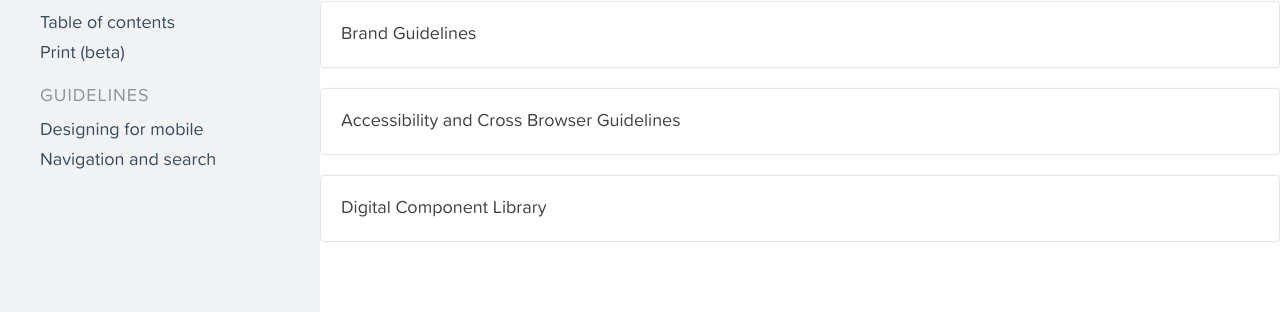
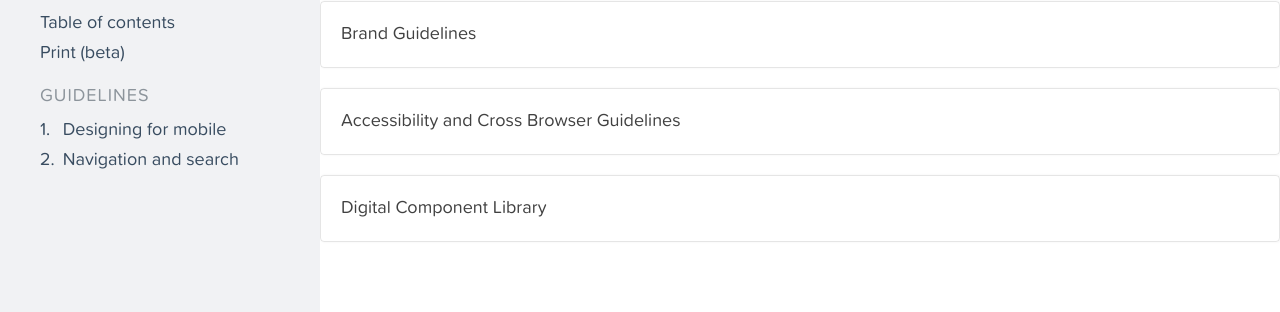
Before and after one commit to webcredible/best-practice, a Jekyll site: the page built from index.markdown, in a window 1280 px wide. Shown: the part 218-530 px from the top of the page. Built offline with Jekyll 4.4.1, drawn with Linux system fonts in a browser that asks for light colours.

Commit message:
Numbering for guidelines in sidebar

```diff
--- a/_includes/sidebar.html
+++ b/_includes/sidebar.html
@@ -16,12 +16,15 @@
 
   <h6>Guidelines</h6>
 
-  {% for my_page in site.guidelines %}
+  <div class="nav-list nav-list--guidelines">
+  {% assign guidelines = site.guidelines | sort: 'position' %}
+  {% for my_page in guidelines %}
     {% if my_page.title %}
     <div class="nav-list__item{% if page.url == my_page.url %} is-active{% endif %}">
       <a class="nav-list__item__link" href="{{ my_page.url | prepend: site.baseurl }}">{{ my_page.title }}</a>
     </div>
     {% endif %}
   {% endfor %}
+  </div>
 
 </div>
--- a/_sass/_sidebar.scss
+++ b/_sass/_sidebar.scss
@@ -13,14 +13,26 @@
 
 .nav-list__item {
   margin-top: 5px;
+  color: #384C60;
 }
 
 .nav-list__item__link {
-  color: #384C60;
+  color: inherit;
   text-decoration: none;
 }
 
-.nav-list__item.is-active .nav-list__item__link {
+.nav-list__item.is-active {
   color: #2F2D83;
   font-weight: bold;
 }
+
+.nav-list--guidelines {
+  counter-reset: guidelinesNav;
+}
+
+.nav-list--guidelines .nav-list__item:before {
+  counter-increment: guidelinesNav;
+  content: counter(guidelinesNav) ". ";
+  display: inline-block;
+  width: 1em;
+}
```
